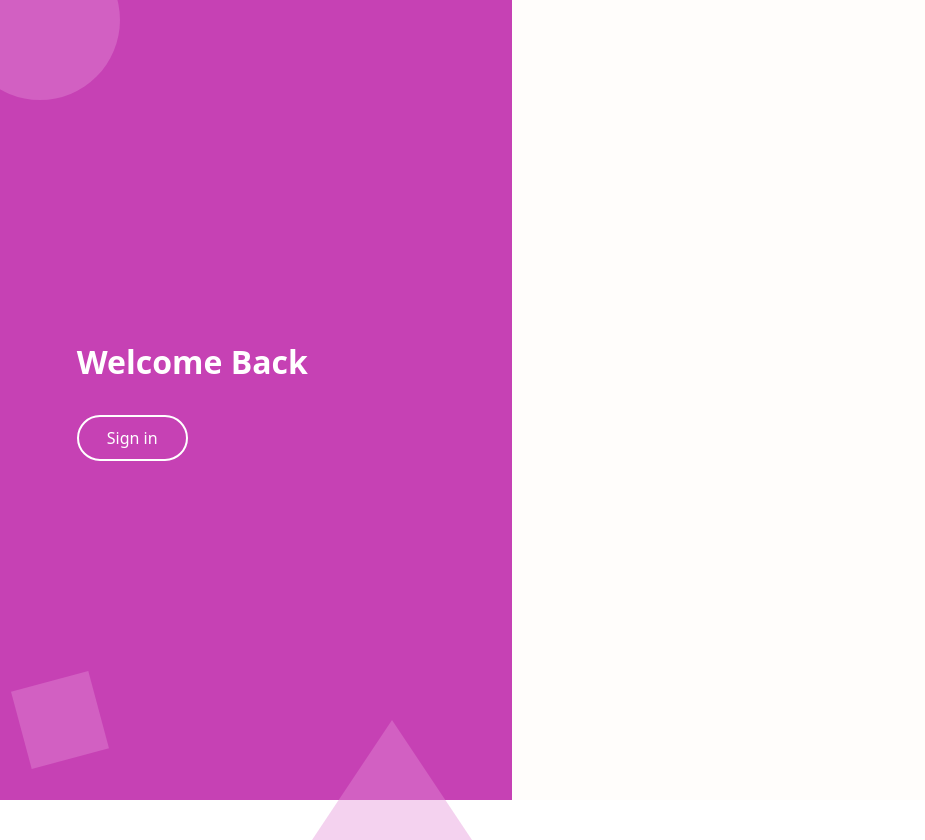
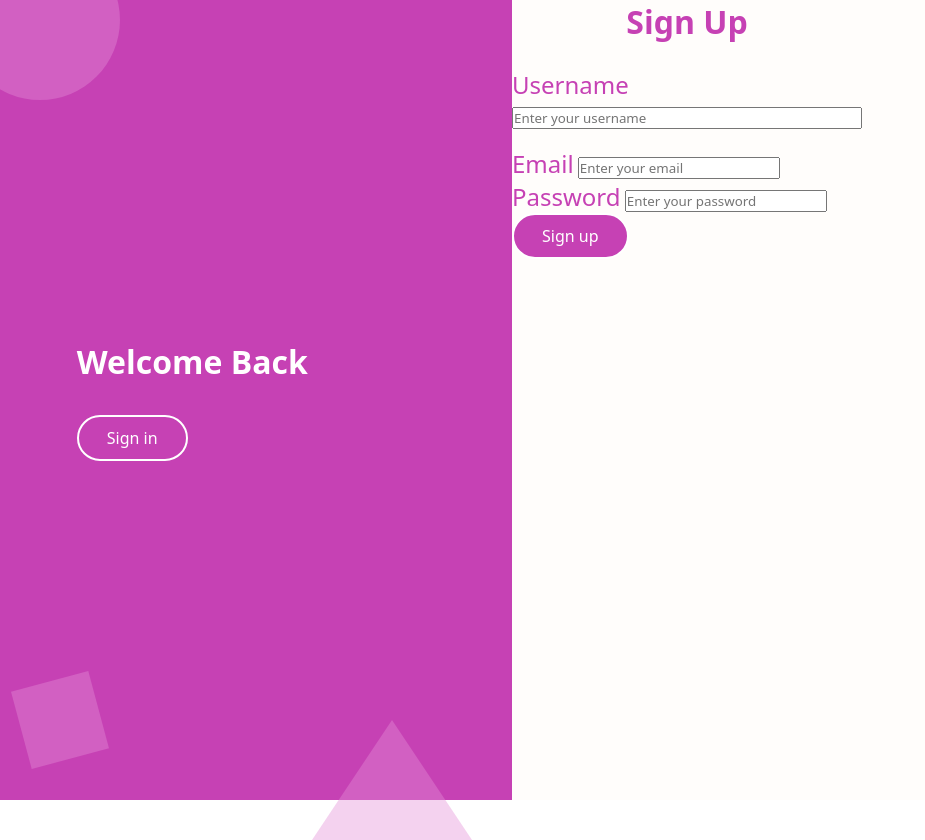
Before and after one commit to praneelmalapaka/spiderverse_login, a plain HTML site: page index.html in a window 1280 px wide. Shown: the whole page, without its empty margins (0-925 px from the left). Drawn offline with Linux system fonts and the light colour scheme.

Commit message:
Sign up page

```diff
--- a/index.html
+++ b/index.html
@@ -20,6 +20,27 @@
     </div>
 
     <div class="panel panel-right">
+      <div class = "panel-signup">
+        <h1>Sign Up</h1>
+
+        <form class = "panel-signup-form">
+          <div class = "input-group">
+            <label>Username</label>
+            <input type = "text" name = "username" placeholder = "Enter your username">
+          </div>
+          <div class = "input">
+            <label>Email</label>
+            <input type = "email" name = "email" placeholder = "Enter your email">
+          </div>
+          <div class = "input">
+            <label>Password</label>
+            <input type = "password" name = "password" placeholder = "Enter your password">
+          </div>
+        </form>
+
+        <button class ="btn-signup">Sign up</button>
+
+      </div>
     </div>
   </div>
 </body>
--- a/style.css
+++ b/style.css
@@ -92,3 +92,50 @@ body {
   flex: 1;
   background: #fffdfb;
 }
+
+.panel-signup {
+  width : 80%;
+  max-width : 350px;
+}
+
+.panel-signup h1 {
+  text-align: center;
+  margin-bottom: 25px;
+  font-size: 32px;
+  font-weight: 700;
+  color: #c641b4;
+}
+
+.panel-signup-form .input-group {
+  margin-bottom: 18px;
+  display: flex;
+  flex-direction: column;
+}
+
+.panel-signup-form label {
+  font-size: 24px;
+  margin-bottom: 6px;
+  color: #c641b4;
+}
+
+.panel-signup-from input {
+  padding: 12px;
+  border-radius: 8px;
+  border: 1px solid;
+  font-size:14px;
+
+}
+
+.btn-signup {
+  padding: 10px 28px;
+  border-radius: 999px;
+  border: 2px solid #ffffff;
+  color: #ffffff;
+  font-size: 16px;
+  cursor: pointer;
+  background: #c641b4;
+}
+
+.btn-signup:hover {
+  background: #e48ed6;
+}
```
